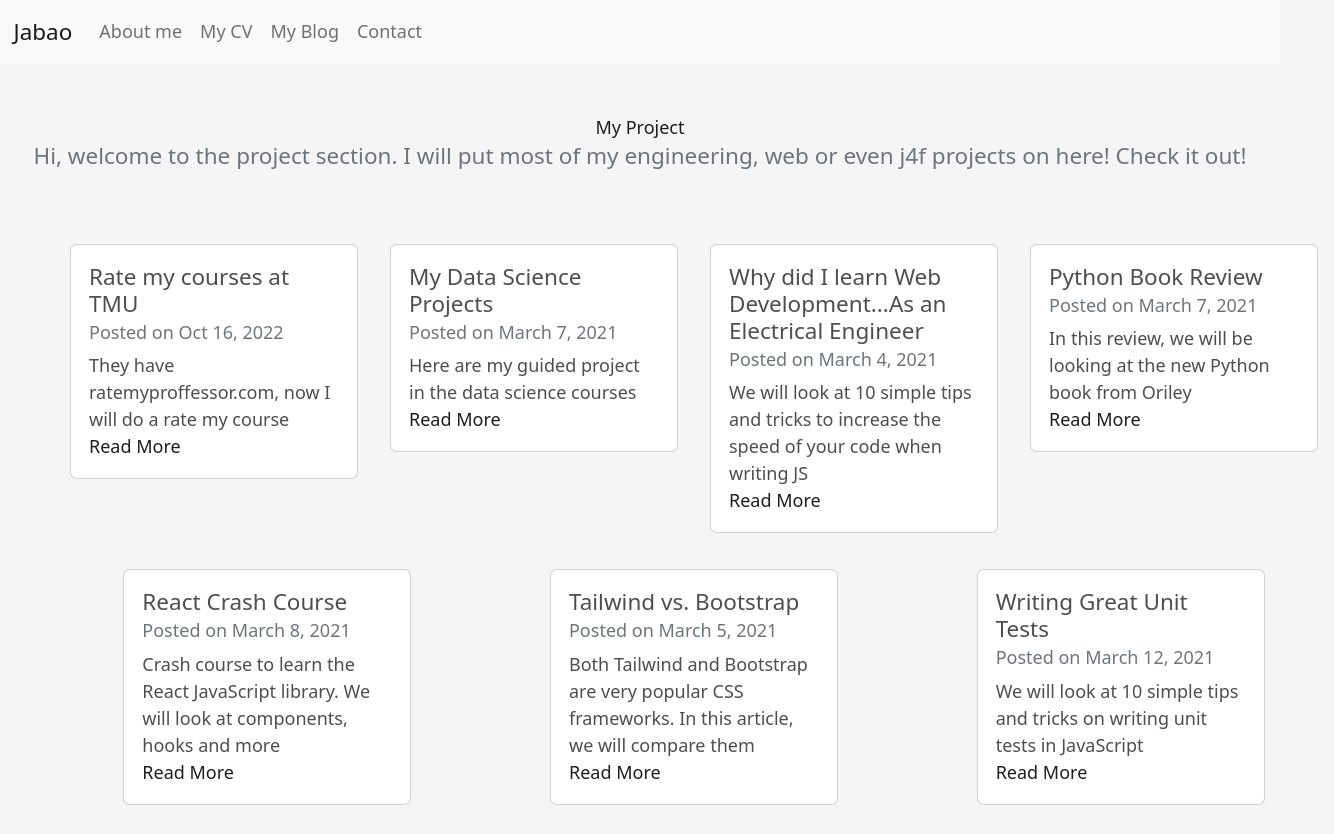
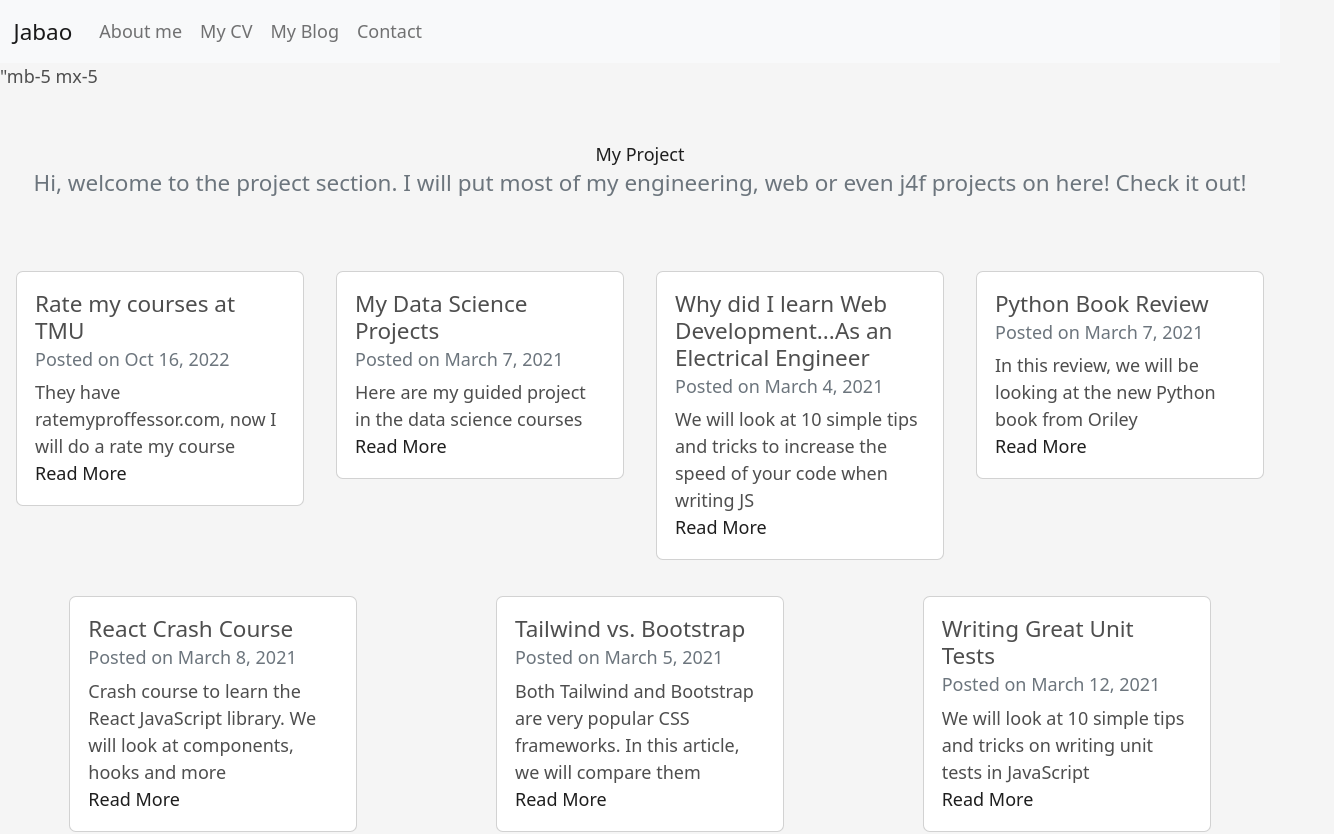
Before and after one commit to giabaocorn20/my-personal-website, a Next.js app: page /blog in a window 1280 px wide. Shown: the top 834 px of the page, 1334 px wide, since content can reach past the window. Built offline with nearby package versions, Linux system fonts and the light colour scheme.

Commit message:
upddate margin

```diff
--- a/pages/blog/index.js
+++ b/pages/blog/index.js
@@ -11,13 +11,13 @@ import { Container } from "react-bootstrap";
 
 const Blog = ({ posts }) => {
   return (
-    <>
+    <>"mb-5 mx-5
     <BlogHero />
-    <Container className="mb-5 mx-5">
+    <Container className="auto">
     <Row xs= "auto" md="auto" className="g-6">
             {posts.map((post, index) => {
               return(
-              <Col className="mx-4 mx-md-auto" key = {index} >
+              <Col className="mx-auto mx-md-auto" key = {index} >
                 <Post key = {index} post={post} />
               </Col> )
             })}
--- a/pages/index.js
+++ b/pages/index.js
@@ -10,7 +10,6 @@ export default function Home() {
 
       <Hero />
 
-
     </Fragment>
   );
 }
```
Also changed, not shown: posts/data-science-projects.md (line endings or trailing spaces).
